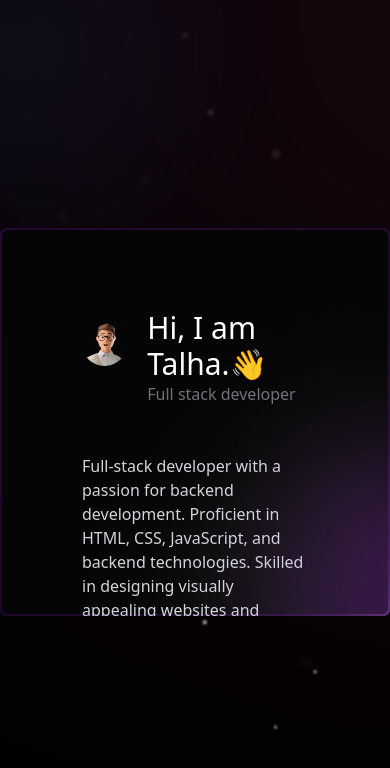
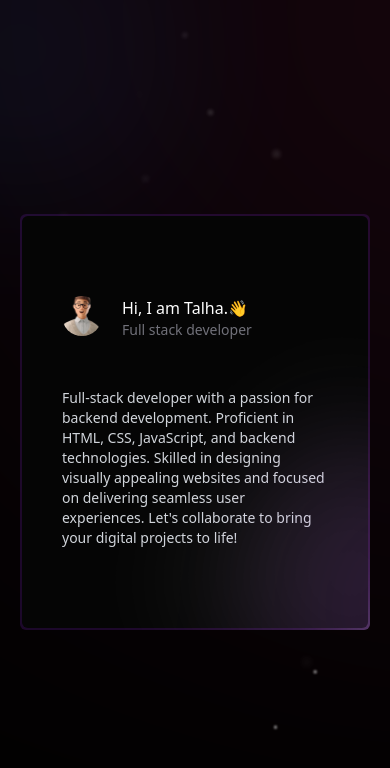
Before and after one commit to Fenish/Fenish.Dev, a Nuxt app: page / in a window 390 px wide. Shown: the top 768 px of the page. Built offline with nearby package versions, Linux system fonts and the light colour scheme.

Commit message:
Add responsibility for mobile devices

```diff
--- a/components/GradientAnimation.vue
+++ b/components/GradientAnimation.vue
@@ -3,7 +3,6 @@ defineProps({
   color: {
     type: String,
     required: true,
-    default: "rgba(255, 255, 255, 0.1)",
   },
 });
 
@@ -31,7 +30,7 @@ onMounted(() => {
 <template>
   <div class="w-full h-full absolute pointer-events-none" ref="parent">
     <div
-      class="absolute w-64 h-64 blur-3xl top-1/2 -translate-y-1/2"
+      class="absolute w-64 h-64 blur-3xl top-1/2 -translate-y-1/2 opacity-10 md:opacity-20"
       :style="{ backgroundColor: color }"
     />
   </div>
--- a/components/Panel.vue
+++ b/components/Panel.vue
@@ -1,34 +1,38 @@
 <template>
   <div
-    class="bg-purple-900/30 relative flex overflow-hidden justify-center items-center p-0.5 rounded-md"
+    class="bg-purple-900/30 relative flex overflow-hidden justify-center items-center p-0.5 rounded-md mx-5 md:m-0"
   >
     <div
       class="absolute left-0 top-0 w-10 h-10 bg-white blur-2xl border-animation"
     />
-    <div class="bg-black-300 relative flex rounded-md text-white h-96">
-      <GradientAnimation />
-      <GradientAnimation color="rgba(167, 0, 255, 0.2)" />
+    <div class="bg-black-300 relative flex rounded-md text-white">
+      <GradientAnimation color="rgba(255, 255, 255)" />
+      <GradientAnimation color="rgba(167, 0, 255)" />
 
-      <div class="px-20 py-20">
+      <div class="px-10 md:px-20 py-20">
         <div class="flex">
-          <div class="w-14 h-14 relative overflow-hidden rounded-full">
+          <div
+            class="h-10 w-10 md:w-14 md:h-14 relative overflow-hidden rounded-full"
+          >
             <img
               draggable="false"
               src="../assets/img/avatar-1.png"
-              class="absolute top-11 left-1 scale-150 select-none"
+              class="absolute top-6 left-0.5 md:top-11 md:left-1 scale-150 select-none"
             />
           </div>
           <div class="flex flex-col ml-5">
             <div>
-              <span class="text-white text-3xl">Hi, I am Talha.</span>
-              <span class="text-3xl hand-shake absolute">👋</span>
+              <span class="text-white md:text-3xl">Hi, I am Talha.</span>
+              <span class="md:text-3xl hand-shake absolute">👋</span>
             </div>
 
-            <span class="text-zinc-500">Full stack developer</span>
+            <span class="text-sm md:text-lg text-zinc-500"
+              >Full stack developer</span
+            >
           </div>
         </div>
 
-        <p class="max-w-xl mt-12 text-gray-300">
+        <p class="max-w-xl mt-12 text-gray-300 text-sm md:text-lg">
           Full-stack developer with a passion for backend development.
           Proficient in HTML, CSS, JavaScript, and backend technologies. Skilled
           in designing visually appealing websites and focused on delivering
```
